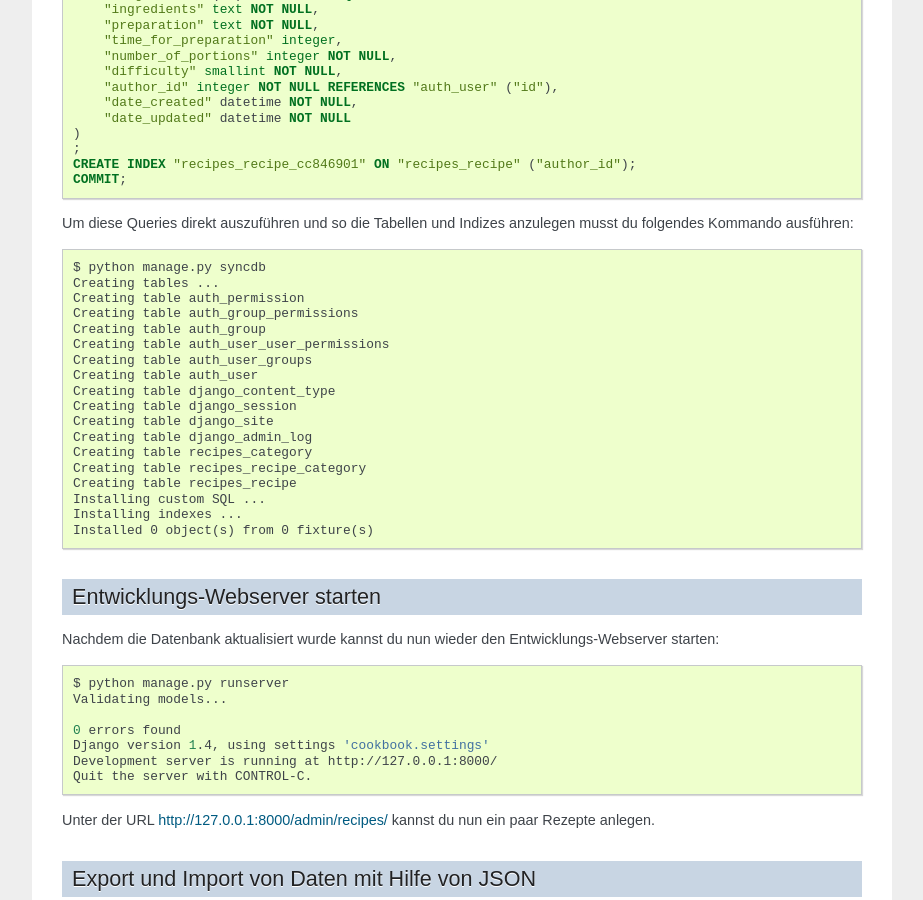
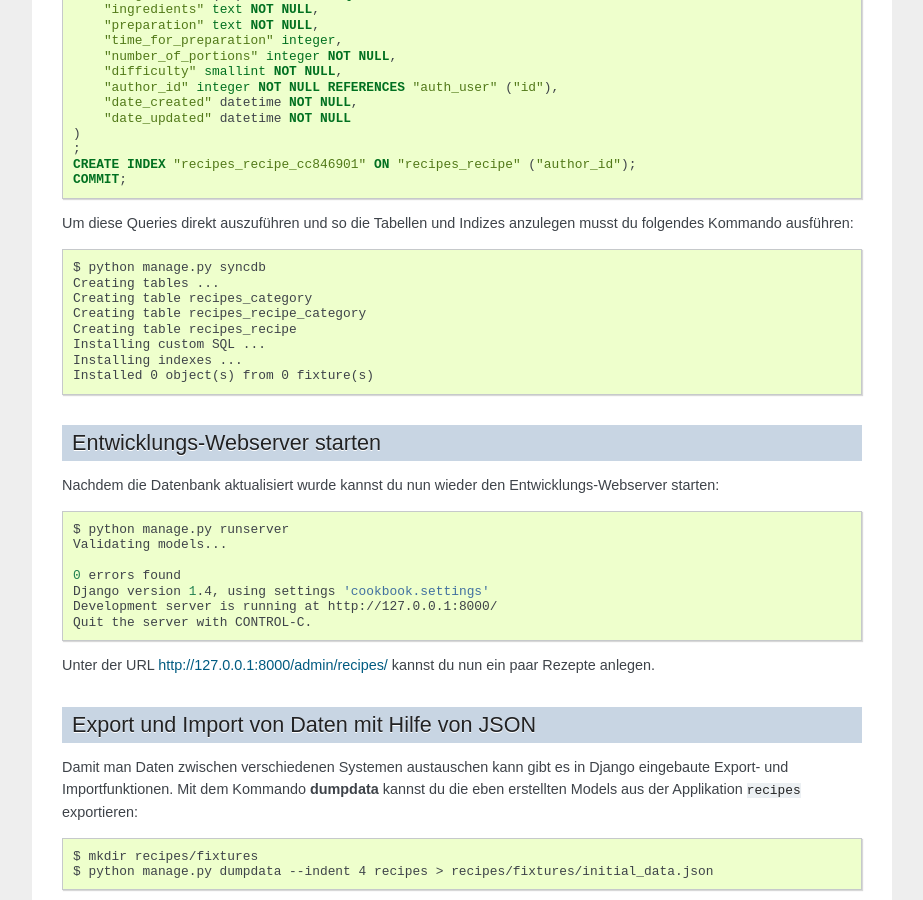
Before and after one commit to OpenTechSchool/django-101, a Sphinx documentation site: the page built from docs/erste_schritte/datenbank.rst, in a window 1280 px wide and 900 px high, scrolled down 870 px. Shown: the whole window, without its empty margins (198-1121 px from the left). Built offline with Sphinx 7.4.7, drawn with Linux system fonts in a browser that asks for light colours.

Commit message:
Corrected syncdb output

```diff
--- a/docs/erste_schritte/datenbank.rst
+++ b/docs/erste_schritte/datenbank.rst
@@ -68,23 +68,12 @@ musst du folgendes Kommando ausführen::
 
     $ python manage.py syncdb
     Creating tables ...
-    Creating table auth_permission
-    Creating table auth_group_permissions
-    Creating table auth_group
-    Creating table auth_user_user_permissions
-    Creating table auth_user_groups
-    Creating table auth_user
-    Creating table django_content_type
-    Creating table django_session
-    Creating table django_site
-    Creating table django_admin_log
     Creating table recipes_category
     Creating table recipes_recipe_category
     Creating table recipes_recipe
     Installing custom SQL ...
     Installing indexes ...
     Installed 0 object(s) from 0 fixture(s)
-
 
 Entwicklungs-Webserver starten
 ==============================
```
